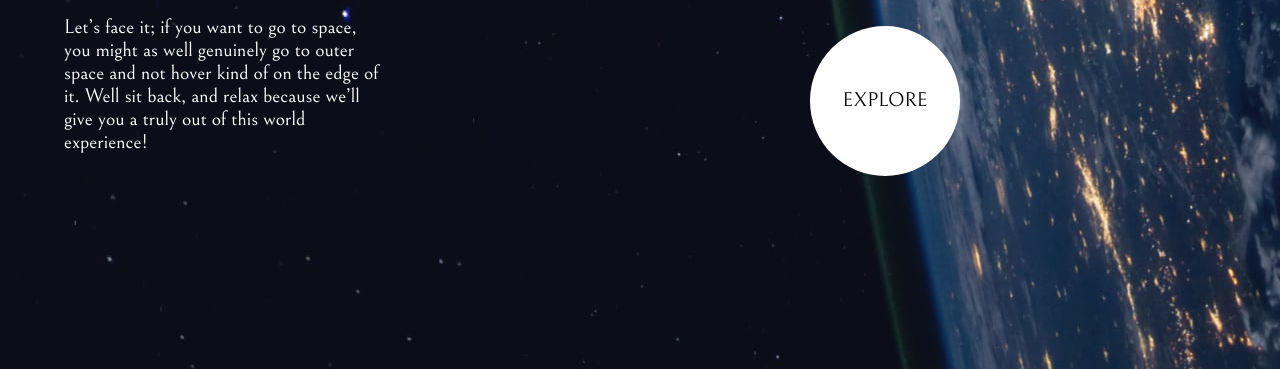
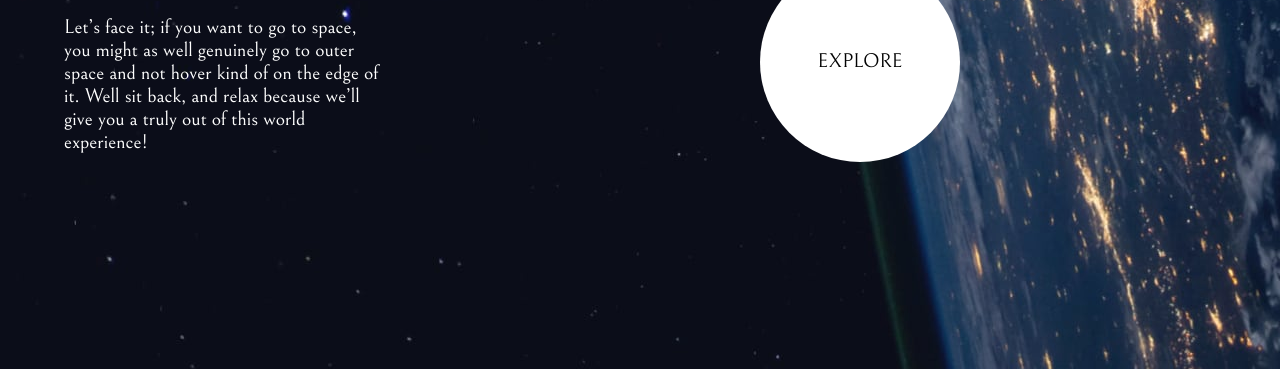
Before and after one commit to Abentesfaye/space-tourism-website, a plain HTML site: page space-tourism-website-main/starter-code/index.html in a window 1280 px wide. Shown: the part 431-800 px from the top of the page. Drawn offline with Linux system fonts and the light colour scheme.

Commit message:
change oon button hover

```diff
--- a/space-tourism-website-main/starter-code/style.css
+++ b/space-tourism-website-main/starter-code/style.css
@@ -84,12 +84,12 @@ color: white;
 .link button{
     float: right;
     margin-right: 25%;
-    margin-top: -10%;
-    height: 150px;
-    width: 150px;
+    margin-top: -15%;
+    height: 200px;
+    width: 200px;
     background-color: white;
     border-style: none;
-    border-radius: 75px;
+    border-radius: 100px;
    text-align: center;
    text-transform: uppercase;
    color: rgb(2, 2, 2);
@@ -97,3 +97,7 @@ color: white;
    font-size: 20px;
 
 }
+.link button:hover{
+    background-color: white;
+    opacity: 0.4;
+}
```
